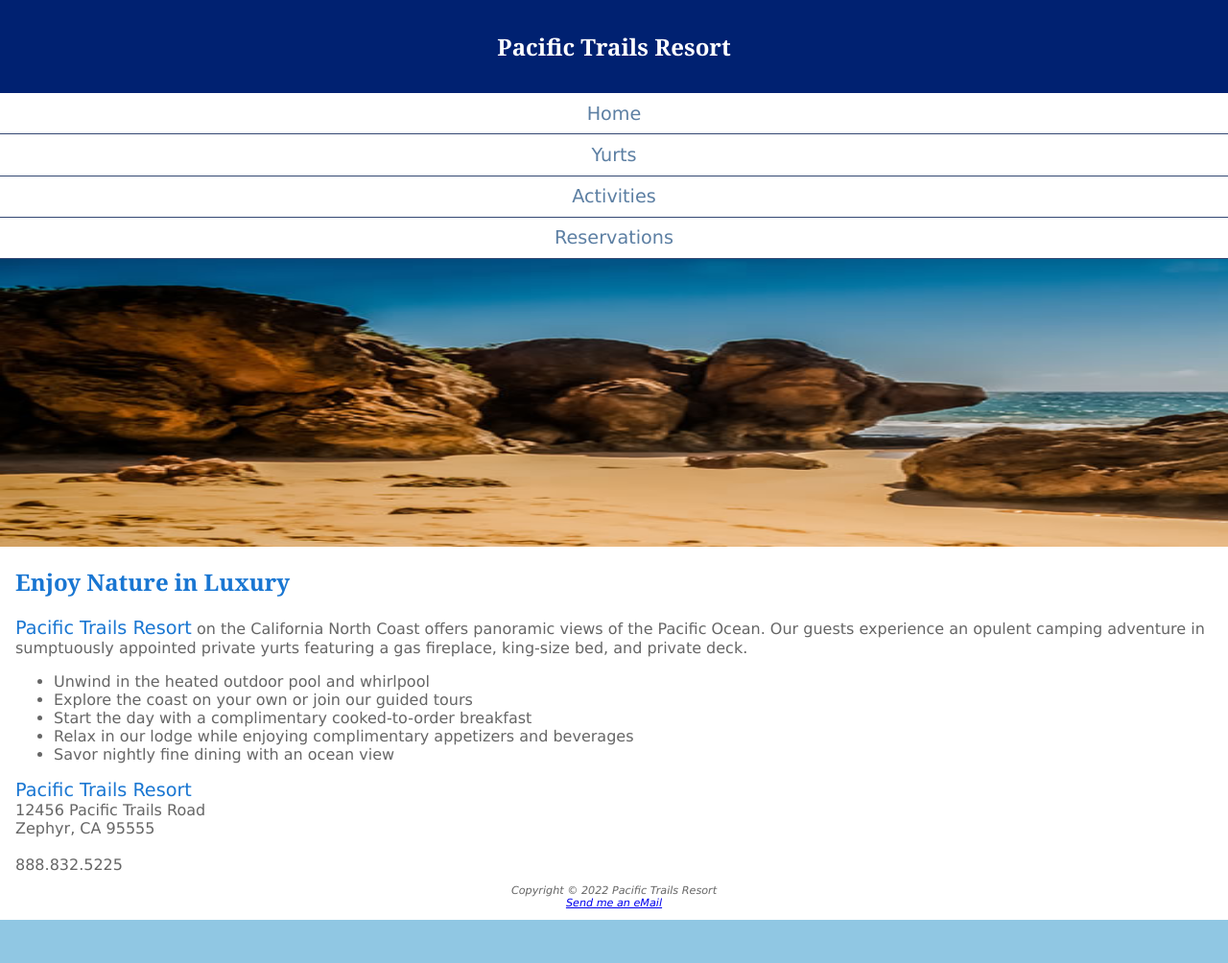
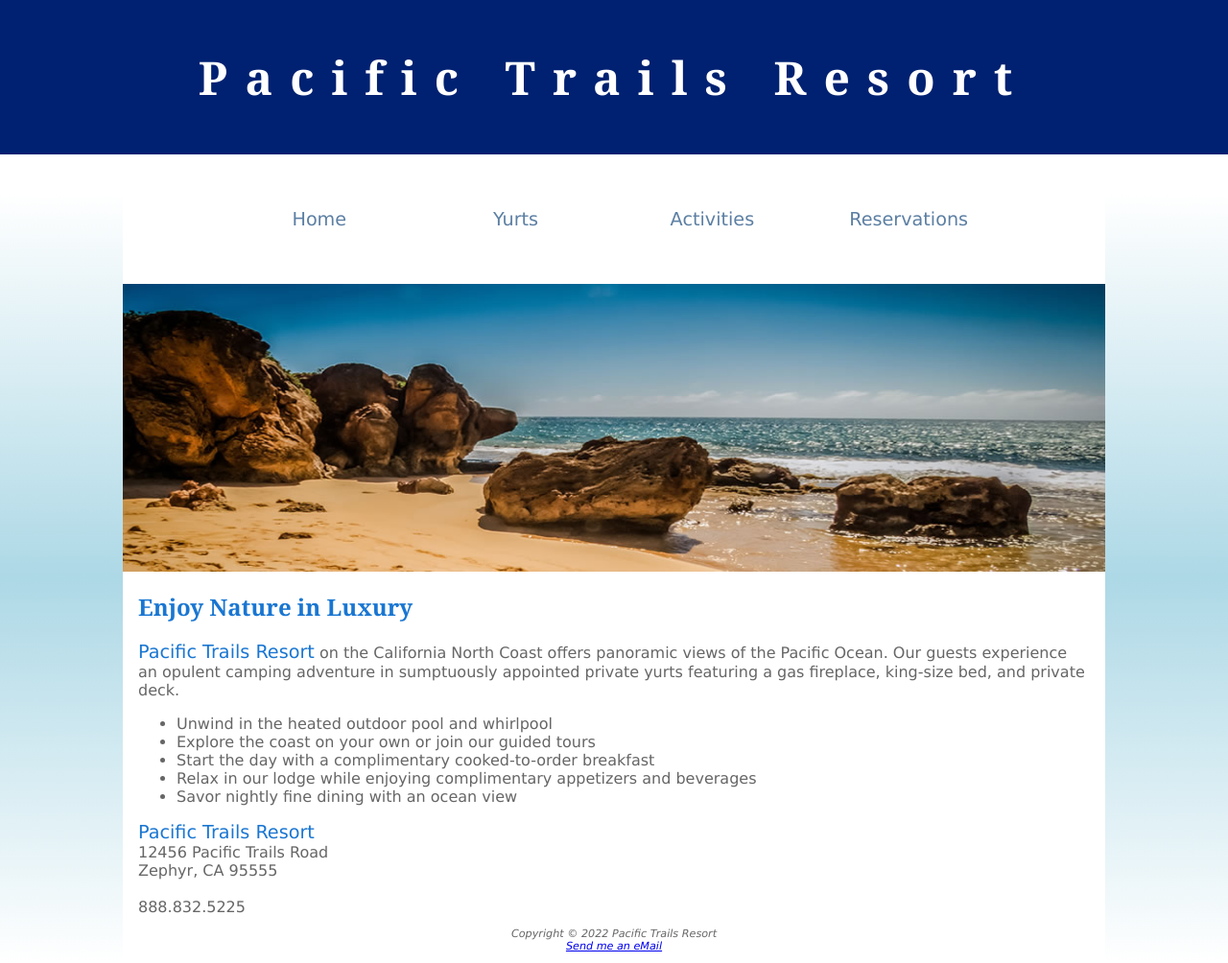
Before and after one commit to Carey7403/CIS133DA, a plain HTML site: page week8/PacificTrails/index.html in a window 1280 px wide. Shown: the whole page at 96% size. Before the commit the page ends 959 px from the top, so only its background shows below. Drawn offline with Linux system fonts and the light colour scheme.

Commit message:
week8HandsOn

```diff
--- a/week8/PacificTrails/pacific.css
+++ b/week8/PacificTrails/pacific.css
@@ -70,7 +70,8 @@ dt {
 }
 
 h1 {
-    font-size: 1.5em;
+    font-size: 3em;
+    letter-spacing: 0.375em;
     text-align: center;
 }
 
@@ -98,3 +99,41 @@ h3 {
 #wrapper {
     background-color: #FFFFFF;
 }
+@media (min-width: 600px) {
+    nav ul {
+        flex-direction: row;
+        flex-wrap: nowrap;
+        justify-content: space-around;
+        padding: 2.4em 0;
+    }
+
+    nav li {
+        border: none;
+        width: 14.4em;
+        }
+
+    h1 {
+        font-size: 3em;
+        letter-spacing: 0.375em;
+        }
+
+    #homehero {
+        background-size: 100% 100%;
+    }
+}
+@media (min-width: 1024px) {
+    body {
+        background-image: linear-gradient(to bottom, white 20%, lightblue 60%, white 100%);
+    }
+
+    nav ul {
+        padding-left: 10%;
+        padding-right: 10%;
+    }
+
+    #wrapper {
+        width: 80vw;
+        margin-left: auto;
+        margin-right: auto;
+    }
+}
```
